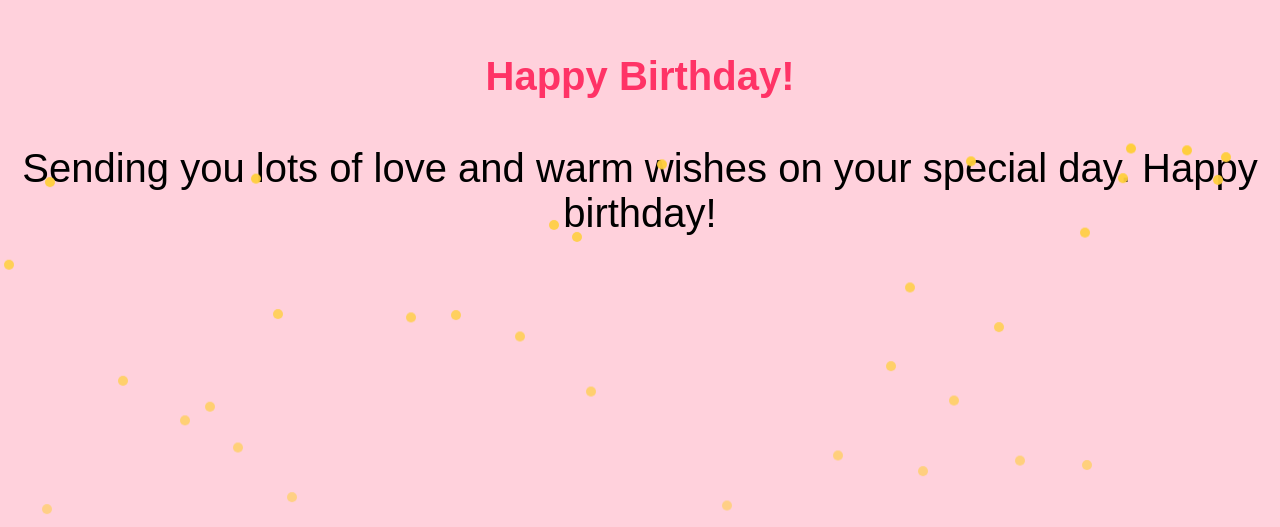
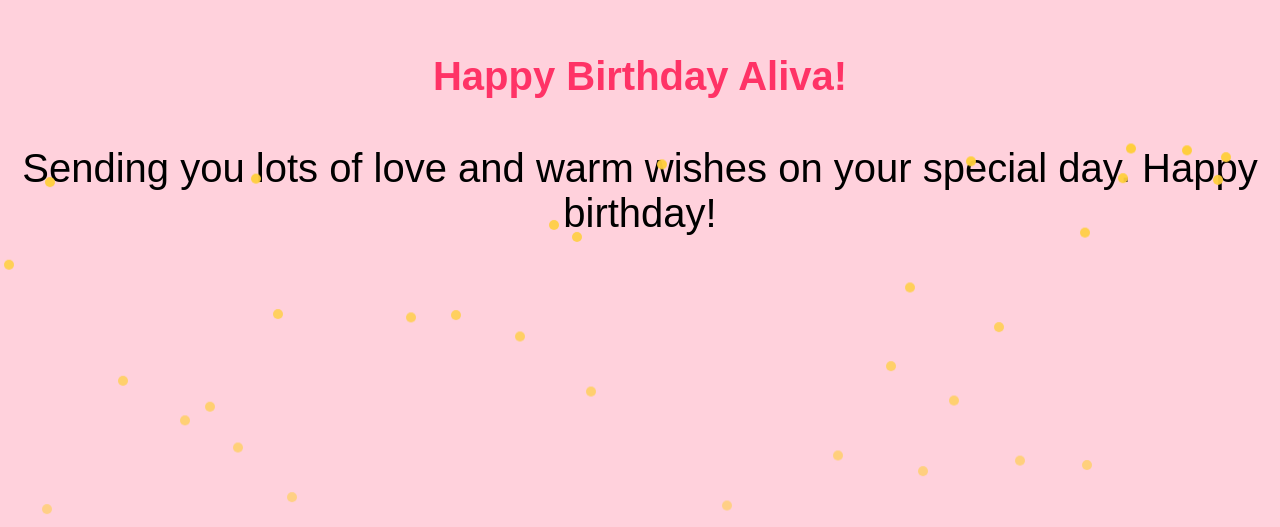
Before and after one commit to KSS-CHAITHANYA/HappyBirthday, a plain HTML site: page index.html in a window 1280 px wide. Shown: the part 273-800 px from the top of the page. Drawn offline with Linux system fonts and the light colour scheme.

Commit message:
Birthday Wishes

```diff
--- a/index.html
+++ b/index.html
@@ -67,7 +67,7 @@
 </head>
 <body>
   <div class="container">
-    <h1>Happy Birthday!</h1>
+    <h1>Happy Birthday Aliva!</h1>
     <div class="message" id="message"></div>
 
     <script>
```
